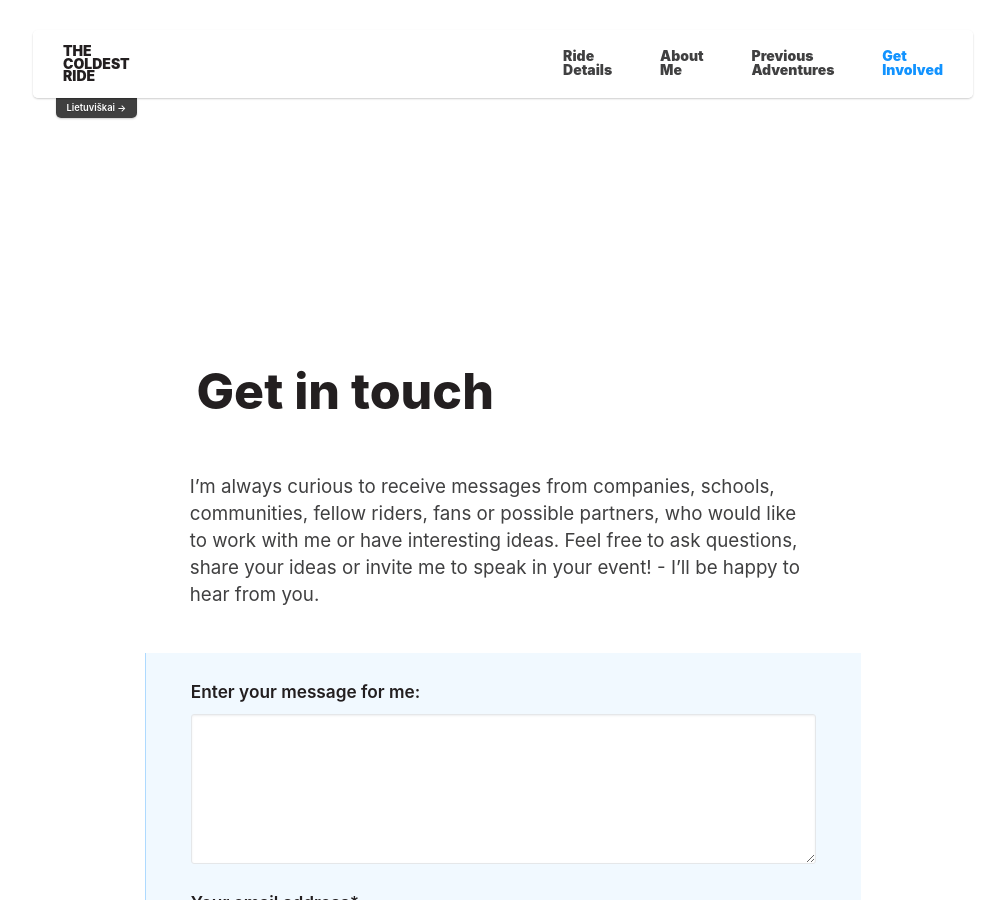
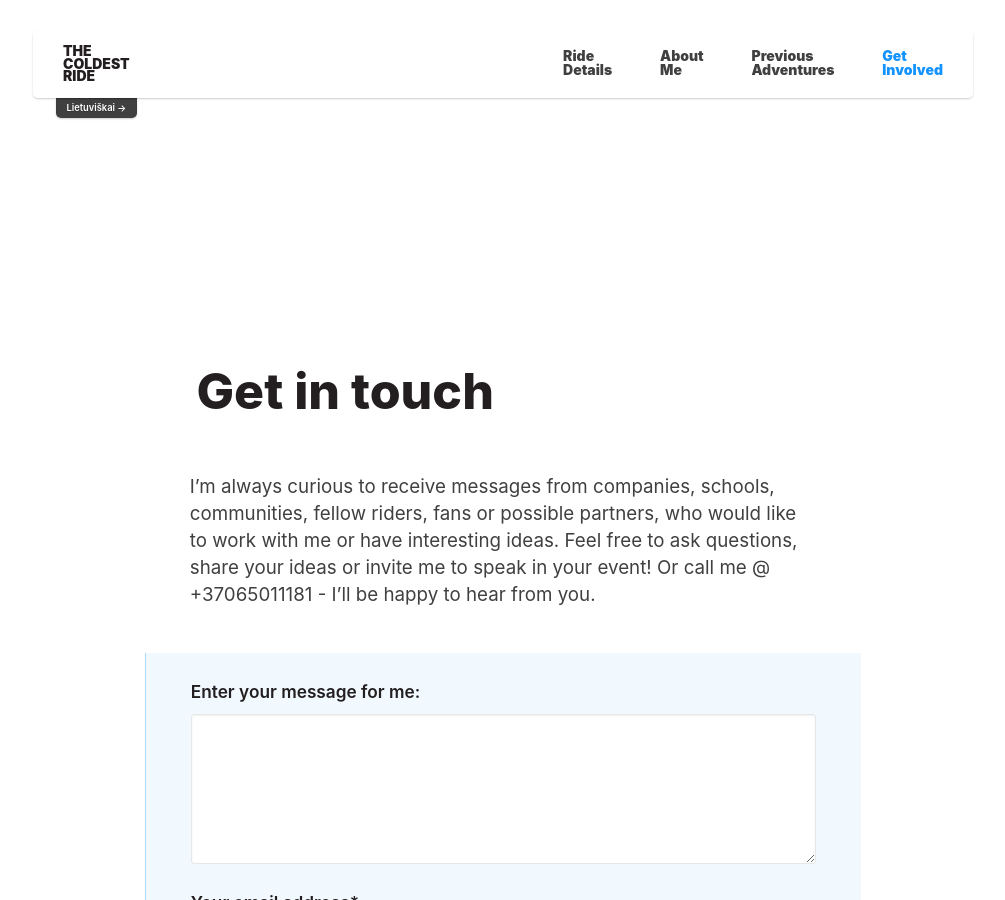
Before and after one commit to karolismieliauskas/thecoldestride.com, a Jekyll site: the page built from pages/get-in-touch.html, in a window 1280 px wide and 900 px high. Shown: the whole window, without its empty margins (137-1142 px from the left). Built offline with Jekyll 4.4.1, drawn with Linux system fonts in a browser that asks for light colours.

Commit message:
Update getintouch.yml

```diff
--- a/_data/getintouch.yml
+++ b/_data/getintouch.yml
@@ -1,7 +1,7 @@
 hero:
   title: Get in touch
 body: |
-  I'm always curious to receive messages from companies, schools, communities, fellow riders, fans or possible partners, who would like to work with me or have interesting ideas. Feel free to ask questions, share your ideas or invite me to speak in your event! - I'll be happy to hear from you.
+  I'm always curious to receive messages from companies, schools, communities, fellow riders, fans or possible partners, who would like to work with me or have interesting ideas. Feel free to ask questions, share your ideas or invite me to speak in your event! Or call me @ +37065011181 - I'll be happy to hear from you.
 form:
   message:
     label: "Enter your message for me:"
```
